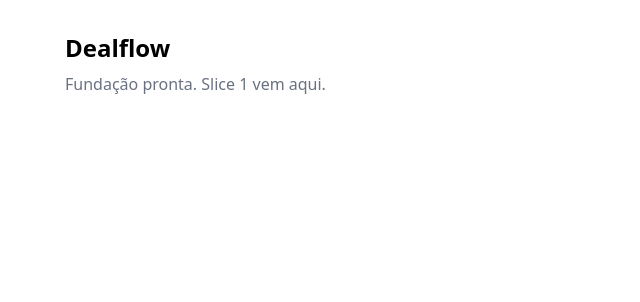
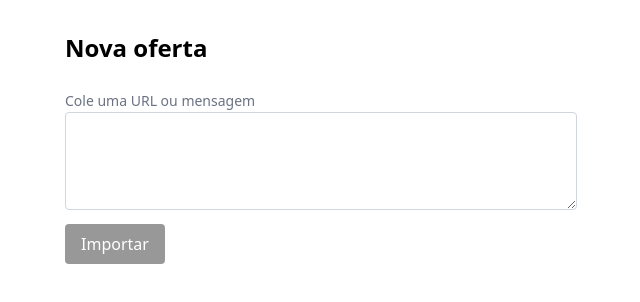
Before and after one commit to lpndev/dealflow, a React (Vite) app in the folder apps/web/: page / in a window 1280 px wide. Shown: the top 302 px of the page, without its empty margins (319-959 px from the left). Built offline with nearby package versions, Linux system fonts and the light colour scheme; no server answers.

Commit message:
feat: add import screen

```diff
--- a/apps/web/src/App.tsx
+++ b/apps/web/src/App.tsx
@@ -1,8 +1,170 @@
+import { useState } from "react";
+
+const API = import.meta.env.VITE_API_URL ?? "http://localhost:3001";
+
+type Draft = {
+  sourceUrl: string;
+  product: { externalId?: string; title?: string; imageUrl?: string };
+  price: { original?: number; current?: number };
+  coupon?: string;
+};
+
+type Form = {
+  title: string;
+  imageUrl: string;
+  originalPrice: string;
+  currentPrice: string;
+  coupon: string;
+  sourceUrl: string;
+  affiliateUrl: string;
+};
+
+const emptyForm: Form = {
+  title: "",
+  imageUrl: "",
+  originalPrice: "",
+  currentPrice: "",
+  coupon: "",
+  sourceUrl: "",
+  affiliateUrl: "",
+};
+
+function draftToForm(draft: Draft): Form {
+  return {
+    ...emptyForm,
+    title: draft.product.title ?? "",
+    imageUrl: draft.product.imageUrl ?? "",
+    originalPrice: draft.price.original?.toString() ?? "",
+    currentPrice: draft.price.current?.toString() ?? "",
+    coupon: draft.coupon ?? "",
+    sourceUrl: draft.sourceUrl,
+  };
+}
+
 export function App() {
+  const [input, setInput] = useState("");
+  const [form, setForm] = useState<Form | null>(null);
+  const [loading, setLoading] = useState(false);
+  const [error, setError] = useState<string | null>(null);
+
+  async function importDeal() {
+    setLoading(true);
+    setError(null);
+    try {
+      const res = await fetch(`${API}/deals/import`, {
+        method: "POST",
+        headers: { "content-type": "application/json" },
+        body: JSON.stringify({ input }),
+      });
+      const data = await res.json();
+      if (res.ok) {
+        setForm(draftToForm(data.draft));
+      } else {
+        setError(data.error ?? "falha ao importar");
+        setForm((current) => current ?? emptyForm);
+      }
+    } catch {
+      setError("não foi possível falar com a api");
+      setForm((current) => current ?? emptyForm);
+    } finally {
+      setLoading(false);
+    }
+  }
+
+  function update(field: keyof Form, value: string) {
+    setForm((current) => (current ? { ...current, [field]: value } : current));
+  }
+
   return (
-    <main className="mx-auto max-w-xl p-8">
-      <h1 className="text-2xl font-semibold">Dealflow</h1>
-      <p className="mt-2 text-gray-500">Fundação pronta. Slice 1 vem aqui.</p>
+    <main className="mx-auto max-w-xl space-y-6 p-8">
+      <h1 className="text-2xl font-semibold">Nova oferta</h1>
+
+      <div className="space-y-2">
+        <label className="text-sm text-gray-500">
+          Cole uma URL ou mensagem
+        </label>
+        <textarea
+          value={input}
+          onChange={(e) => setInput(e.target.value)}
+          rows={4}
+          className="w-full rounded border border-gray-300 p-2 font-mono text-sm"
+        />
+        <button
+          onClick={importDeal}
+          disabled={loading || input.trim() === ""}
+          className="rounded bg-black px-4 py-2 text-white disabled:opacity-40"
+        >
+          {loading ? "Importando…" : "Importar"}
+        </button>
+      </div>
+
+      {error && (
+        <p className="rounded bg-red-50 p-3 text-sm text-red-700">{error}</p>
+      )}
+
+      {form && (
+        <div className="space-y-4">
+          {form.imageUrl && (
+            <img
+              src={form.imageUrl}
+              alt=""
+              className="max-h-48 rounded border border-gray-200"
+            />
+          )}
+          <Field
+            label="Título"
+            value={form.title}
+            onChange={(v) => update("title", v)}
+          />
+          <Field
+            label="Imagem (URL)"
+            value={form.imageUrl}
+            onChange={(v) => update("imageUrl", v)}
+          />
+          <Field
+            label="Preço anterior"
+            value={form.originalPrice}
+            onChange={(v) => update("originalPrice", v)}
+          />
+          <Field
+            label="Preço atual"
+            value={form.currentPrice}
+            onChange={(v) => update("currentPrice", v)}
+          />
+          <Field
+            label="Cupom"
+            value={form.coupon}
+            onChange={(v) => update("coupon", v)}
+          />
+          <Field
+            label="URL de origem"
+            value={form.sourceUrl}
+            onChange={(v) => update("sourceUrl", v)}
+          />
+          <Field
+            label="Link afiliado"
+            value={form.affiliateUrl}
+            onChange={(v) => update("affiliateUrl", v)}
+          />
+        </div>
+      )}
     </main>
   );
 }
+
+function Field(props: {
+  label: string;
+  value: string;
+  onChange: (value: string) => void;
+}) {
+  return (
+    <div className="space-y-1">
+      <label className="text-sm text-gray-500">{props.label}</label>
+      <input
+        value={props.value}
+        onChange={(e) => props.onChange(e.target.value)}
+        className="w-full rounded border border-gray-300 p-2"
+      />
+    </div>
+  );
+}
```
